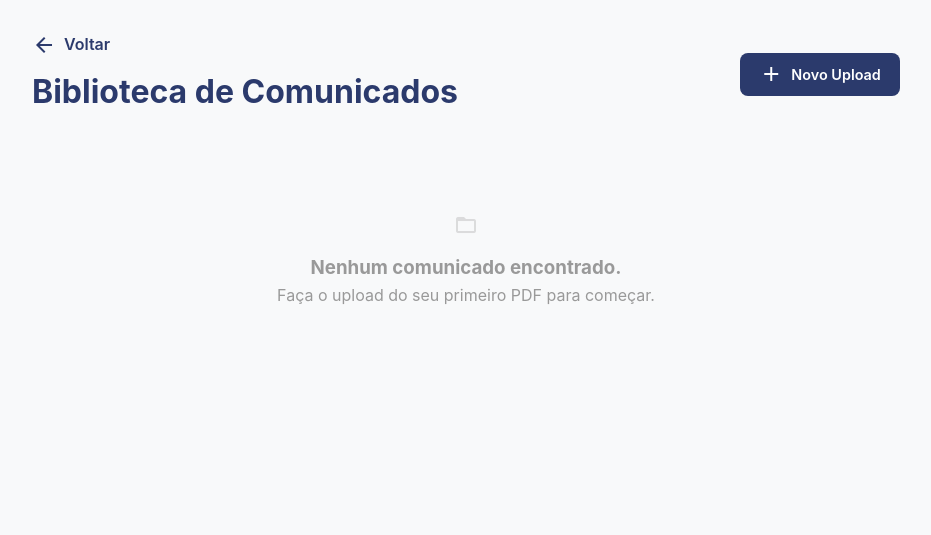
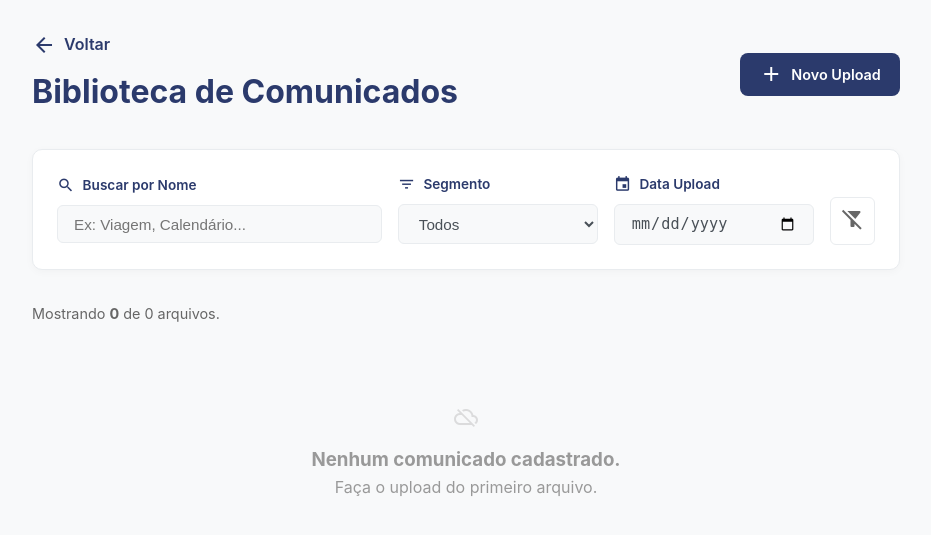
Before and after one commit to CarbonellGit/laurabot, a Flask app: template src/templates/admin/gerenciar.html in a window 1280 px wide. Shown: the top 535 px of the page, without its empty margins (174-1105 px from the left). Run offline with Flask 3, Linux system fonts and the light colour scheme; the template is opened without the code that fills it, so the values that code supplies are empty; parts of the project's set-up code (start-up, migrations or seed data) failed here and were passed over.

Commit message:
feat(admin): implementa filtros client-side (nome, segmento, data) no dashboard

```diff
--- a/src/static/css/admin.css
+++ b/src/static/css/admin.css
@@ -372,3 +372,68 @@ input:focus + .slider {
 input:checked + .slider:before {
     transform: translateX(24px);
 }
+
+/* === BARRA DE FILTROS (Fase 6) === */
+.filter-bar {
+    display: flex;
+    gap: 1rem;
+    background-color: #fff;
+    padding: 1.5rem;
+    border-radius: 10px;
+    border: 1px solid var(--borda-suave);
+    margin-bottom: 2rem;
+    flex-wrap: wrap; /* Responsivo */
+    box-shadow: 0 2px 8px rgba(0,0,0,0.03);
+    align-items: center;
+}
+
+.filter-group {
+    flex: 1;
+    min-width: 200px;
+    display: flex;
+    flex-direction: column;
+    gap: 0.5rem;
+}
+
+.filter-group label {
+    font-size: 0.85rem;
+    font-weight: 600;
+    color: var(--carbonell-azul-escuro);
+    display: flex;
+    align-items: center;
+    gap: 0.5rem;
+}
+
+.filter-input, .filter-select {
+    width: 100%;
+    padding: 0.6rem 1rem;
+    border: 1px solid var(--borda-suave);
+    border-radius: 6px;
+    font-size: 0.95rem;
+    color: var(--texto-corpo);
+    background-color: var(--fundo-claro);
+    transition: all 0.2s;
+}
+
+.filter-input:focus, .filter-select:focus {
+    background-color: #fff;
+    border-color: var(--carbonell-azul-escuro);
+    outline: none;
+}
+
+/* Ajuste para o ícone de limpar filtros (opcional) */
+.btn-clear-filters {
+    padding: 0.6rem;
+    color: #666;
+    background: none;
+    border: 1px solid var(--borda-suave);
+    border-radius: 6px;
+    cursor: pointer;
+    transition: 0.2s;
+    margin-top: auto; /* Alinha com os inputs */
+}
+.btn-clear-filters:hover {
+    background-color: #ffeaea;
+    color: var(--cor-erro);
+    border-color: #ffaaaa;
+}
--- a/src/static/js/admin.js
+++ b/src/static/js/admin.js
@@ -154,3 +154,93 @@ document.addEventListener('DOMContentLoaded', () => {
         atualizarInterface(segmentoSelecionado.value, true);
     }
 });
+
+/*
+ * Lógica de Filtros da Biblioteca (Fase 6)
+ */
+document.addEventListener('DOMContentLoaded', () => {
+    const filterNome = document.getElementById('filter-nome');
+    const filterSegmento = document.getElementById('filter-segmento');
+    const filterData = document.getElementById('filter-data');
+    const btnReset = document.getElementById('btn-reset-filters');
+    const fileGrid = document.getElementById('file-grid');
+    const noResults = document.getElementById('no-results');
+    const countVisible = document.getElementById('count-visible');
+
+    if (!filterNome || !fileGrid) return; // Só executa na página de gerenciar
+
+    const cards = Array.from(document.querySelectorAll('.file-card'));
+
+    // Atualiza o contador inicial
+    if(countVisible) countVisible.textContent = cards.length;
+
+    function aplicarFiltros() {
+        const termoNome = filterNome.value.toLowerCase();
+        const segSelecionado = filterSegmento.value;
+        const dataSelecionada = filterData.value; // Formato YYYY-MM-DD
+
+        let visiveis = 0;
+
+        cards.forEach(card => {
+            const nomeArquivo = card.getAttribute('data-nome') || '';
+            const segmentoArquivo = card.getAttribute('data-segmento');
+            const isIntegral = card.getAttribute('data-integral') === 'true';
+            const dataArquivo = card.getAttribute('data-date');
+
+            // 1. Filtro de Nome (Contém)
+            const matchNome = nomeArquivo.includes(termoNome);
+
+            // 2. Filtro de Segmento (Lógica Especial para INT)
+            let matchSegmento = true;
+            if (segSelecionado !== 'TODOS') {
+                if (segSelecionado === 'INT') {
+                    // Se filtro for INT, verifica se a flag integral é true
+                    matchSegmento = isIntegral;
+                } else {
+                    // Senão, verifica match exato do segmento (EI, AI, etc)
+                    matchSegmento = (segmentoArquivo === segSelecionado);
+                }
+            }
+
+            // 3. Filtro de Data (Match exato da data de upload)
+            let matchData = true;
+            if (dataSelecionada) {
+                matchData = (dataArquivo === dataSelecionada);
+            }
+
+            // Decide visibilidade
+            if (matchNome && matchSegmento && matchData) {
+                card.style.display = 'flex'; // ou 'block' dependendo do CSS do card
+                visiveis++;
+            } else {
+                card.style.display = 'none';
+            }
+        });
+
+        // Feedback Visual
+        if (countVisible) countVisible.textContent = visiveis;
+
+        if (visiveis === 0) {
+            fileGrid.style.display = 'none';
+            if(noResults) noResults.style.display = 'block';
+        } else {
+            fileGrid.style.display = 'grid';
+            if(noResults) noResults.style.display = 'none';
+        }
+    }
+
+    // Event Listeners para feedback em tempo real
+    filterNome.addEventListener('input', aplicarFiltros);
+    filterSegmento.addEventListener('change', aplicarFiltros);
+    filterData.addEventListener('change', aplicarFiltros);
+
+    // Botão de Limpar
+    if (btnReset) {
+        btnReset.addEventListener('click', () => {
+            filterNome.value = '';
+            filterSegmento.value = 'TODOS';
+            filterData.value = '';
+            aplicarFiltros();
+        });
+    }
+});
--- a/src/templates/admin/gerenciar.html
+++ b/src/templates/admin/gerenciar.html
@@ -23,10 +23,47 @@
         </a>
     </div>
 
+    <div class="filter-bar">
+        <div class="filter-group">
+            <label><span class="material-icons" style="font-size: 1.1rem;">search</span> Buscar por Nome</label>
+            <input type="text" id="filter-nome" class="filter-input" placeholder="Ex: Viagem, Calendário...">
+        </div>
+
+        <div class="filter-group" style="flex: 0 0 200px;">
+            <label><span class="material-icons" style="font-size: 1.1rem;">filter_list</span> Segmento</label>
+            <select id="filter-segmento" class="filter-select">
+                <option value="TODOS">Todos</option>
+                <option value="EI">Educação Infantil (EI)</option>
+                <option value="AI">Anos Iniciais (AI)</option>
+                <option value="AF">Anos Finais (AF)</option>
+                <option value="EM">Ensino Médio (EM)</option>
+                <option value="INT">Integral (INT)</option>
+            </select>
+        </div>
+
+        <div class="filter-group" style="flex: 0 0 160px;">
+            <label><span class="material-icons" style="font-size: 1.1rem;">event</span> Data Upload</label>
+            <input type="date" id="filter-data" class="filter-input">
+        </div>
+
+        <button id="btn-reset-filters" class="btn-clear-filters" title="Limpar Filtros">
+            <span class="material-icons">filter_alt_off</span>
+        </button>
+    </div>
+
+    <div style="margin-bottom: 1rem; color: #666; font-size: 0.9rem;">
+        Mostrando <strong id="count-visible">0</strong> de {{ arquivos|length }} arquivos.
+    </div>
+
     {% if arquivos %}
-        <div class="file-list-grid">
+        <div class="file-list-grid" id="file-grid">
             {% for arquivo in arquivos %}
-            <div class="file-card">
+            <div class="file-card"
+                 data-nome="{{ arquivo.nome_arquivo | lower }}"
+                 data-segmento="{{ arquivo.segmento }}"
+                 data-integral="{{ 'true' if arquivo.integral else 'false' }}"
+                 data-date="{% if arquivo.criado_em %}{{ arquivo.criado_em.strftime('%Y-%m-%d') }}{% endif %}">
+
                 <div class="file-card-header">
                     <div class="file-icon-box">
                         <span class="material-icons file-icon">picture_as_pdf</span>
@@ -40,7 +77,7 @@
                             {% if arquivo.criado_em %}
                                 {{ arquivo.criado_em.strftime('%d/%m/%Y') }}
                             {% else %}
-                                Data desc.
+                                --/--/----
                             {% endif %}
                         </div>
                     </div>
@@ -48,31 +85,27 @@
 
                 <div class="tags-container">
                     <span class="tag tag-segmento">{{ arquivo.segmento }}</span>
+                    {% if arquivo.integral %}
+                        <span class="tag" style="background:var(--carbonell-amarelo); color:#fff;">Integral</span>
+                    {% endif %}
 
                     {% if arquivo.series %}
                         {% for s in arquivo.series[:2] %}
                             <span class="tag tag-serie">{{ s }}</span>
                         {% endfor %}
-                        {% if arquivo.series|length > 2 %}
-                            <span class="tag tag-serie">+{{ arquivo.series|length - 2 }}</span>
-                        {% endif %}
-                    {% endif %}
-
-                    {% if arquivo.turmas %}
-                         <span class="tag tag-turma">Turmas: {{ ', '.join(arquivo.turmas) }}</span>
                     {% endif %}
                 </div>
 
                 <div class="file-card-actions">
-                    <a href="{{ url_for('admin_bp.editar_arquivo', doc_id=arquivo.id) }}" class="btn-icon btn-edit" title="Editar Público Alvo">
+                    <a href="{{ url_for('admin_bp.editar_arquivo', doc_id=arquivo.id) }}" class="btn-icon btn-edit" title="Editar">
                         <span class="material-icons">edit</span> Editar
                     </a>
 
-                    <a href="{{ arquivo.url_download }}" target="_blank" class="btn-icon btn-edit" title="Baixar PDF">
+                    <a href="{{ arquivo.url_download }}" target="_blank" class="btn-icon btn-edit" title="Baixar">
                         <span class="material-icons">download</span>
                     </a>
 
-                    <form action="{{ url_for('admin_bp.excluir_arquivo', doc_id=arquivo.id) }}" method="POST" style="flex: 1;" onsubmit="return confirm('Tem certeza que deseja excluir este comunicado? O bot deixará de usá-lo imediatamente.');">
+                    <form action="{{ url_for('admin_bp.excluir_arquivo', doc_id=arquivo.id) }}" method="POST" style="flex: 1;" onsubmit="return confirm('Excluir este arquivo?');">
                         <button type="submit" class="btn-icon btn-delete" style="width: 100%;">
                             <span class="material-icons">delete</span> Excluir
                         </button>
@@ -81,13 +114,24 @@
             </div>
             {% endfor %}
         </div>
+
+        <div id="no-results" class="empty-state" style="display: none;">
+            <span class="material-icons empty-icon">search_off</span>
+            <h3>Nenhum arquivo encontrado.</h3>
+            <p>Tente ajustar os filtros de busca.</p>
+        </div>
+
     {% else %}
         <div class="empty-state">
-            <span class="material-icons empty-icon">folder_open</span>
-            <h3>Nenhum comunicado encontrado.</h3>
-            <p>Faça o upload do seu primeiro PDF para começar.</p>
+            <span class="material-icons empty-icon">cloud_off</span>
+            <h3>Nenhum comunicado cadastrado.</h3>
+            <p>Faça o upload do primeiro arquivo.</p>
         </div>
     {% endif %}
 
 </div>
 {% endblock %}
+
+{% block scripts %}
+<script src="{{ url_for('static', filename='js/admin.js') }}"></script>
+{% endblock %}
```
